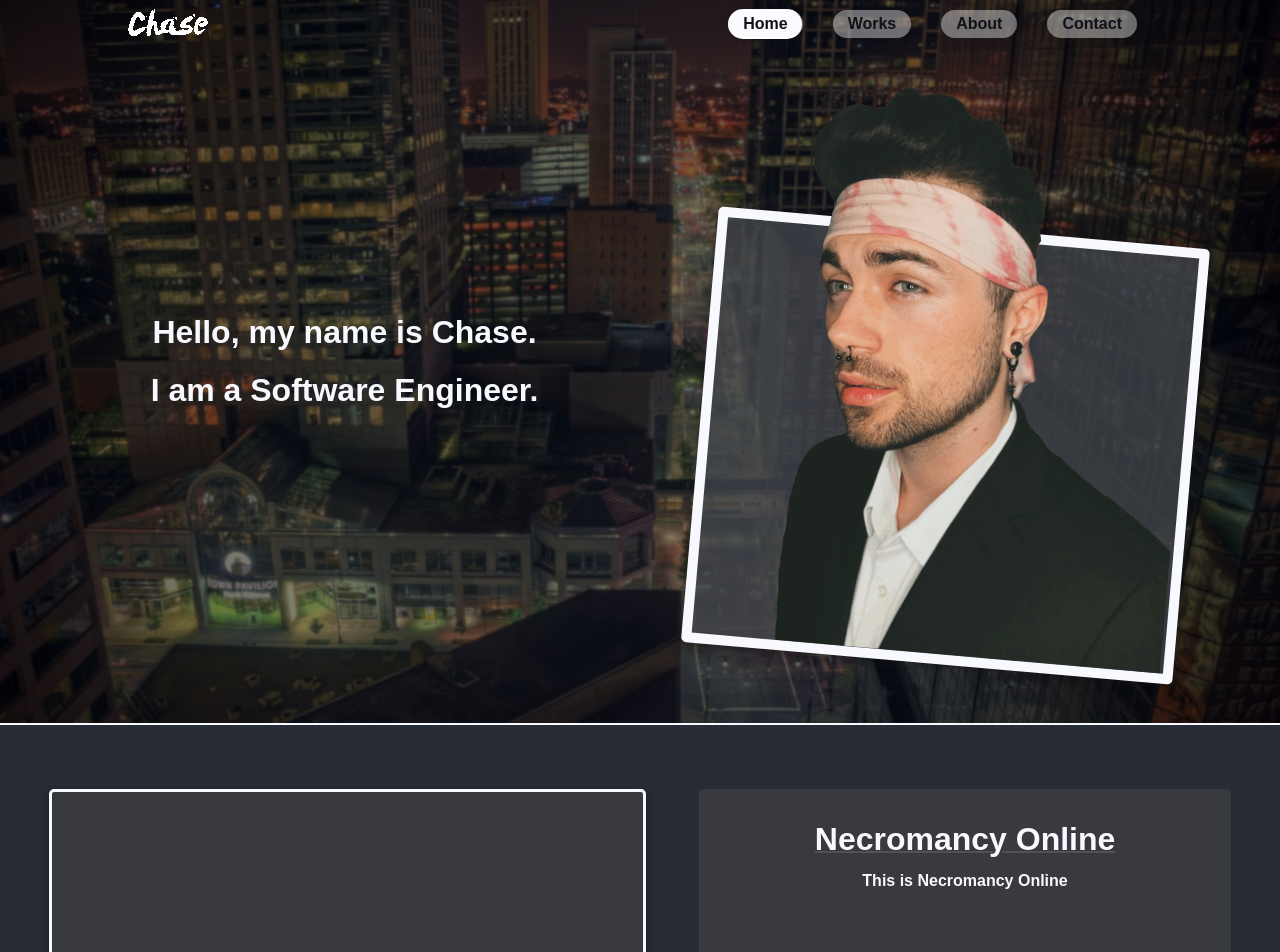
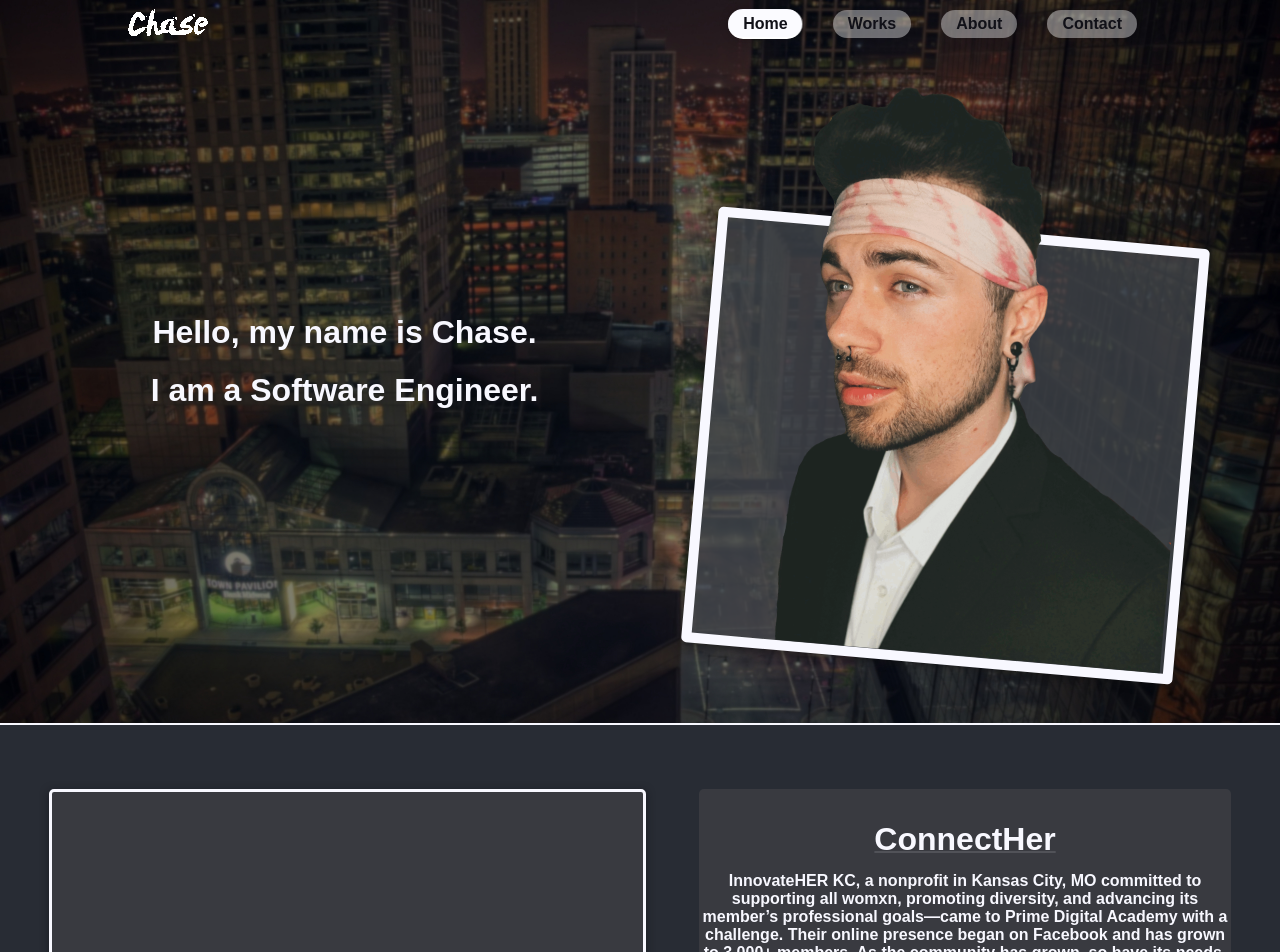
Before and after one commit to Chase-Simmons/Portfolio, a React (Create React App) app: page / in a window 1280 px wide. Shown: the top 952 px of the page. Built offline with nearby package versions, Linux system fonts and the light colour scheme; the HTML template or start-up script is replaced by a standard one.

Commit message:
added details about works

```diff
--- a/src/components/works/worksdetails.js
+++ b/src/components/works/worksdetails.js
@@ -1,8 +1,18 @@
 module.exports = [
+  {
+    title: 'ConnectHer',
+    description: `InnovateHER KC, a nonprofit in Kansas City, MO committed to supporting all womxn, promoting diversity, and advancing its member’s professional goals—came to Prime Digital Academy with a challenge.
+      Their online presence began on Facebook and has grown to 3,000+ members. As the community has grown, so have its needs. For example, while the group was smaller and the FB Page had less activity, sifting through previous posts for like-minded people and resources wasn’t as inconvenient as it is now. Today, the page is so active that finding a post from an hour ago is a challenge.
+      In summary, the ask was to conveniently organize InnovateHER’s resources for member’s easy access and provide a more targeted way of connecting with similar and/or complementary individuals.
+      Out of this request, ConnectHER, a social networking application tailored to InnovateHER, emerged. It promotes inclusive interaction while also aligning specific members based on similarities, gathers analytics in a straightforward manner allowing newfound knowledge to better the user experience, and ultimately, makes community resources more easily accessible.`,
+  },
   {
     title: 'Necromancy Online',
     description: 'This is Necromancy Online',
   },
-  { title: 'Wi-Find', description: 'This is Wi-Find' },
-  { title: 'ConnectHer', description: 'This is ConnectHer' },
+  {
+    title: 'Wi-Find',
+    description:
+      'This is Wi-Wi-Find is Free Public Wi-Fi locator application. With the increase of remote work working from home every single day can begin to come dry, and the easiest way to change up the scenery is by heading to a local coffee shop.',
+  },
 ];
```
